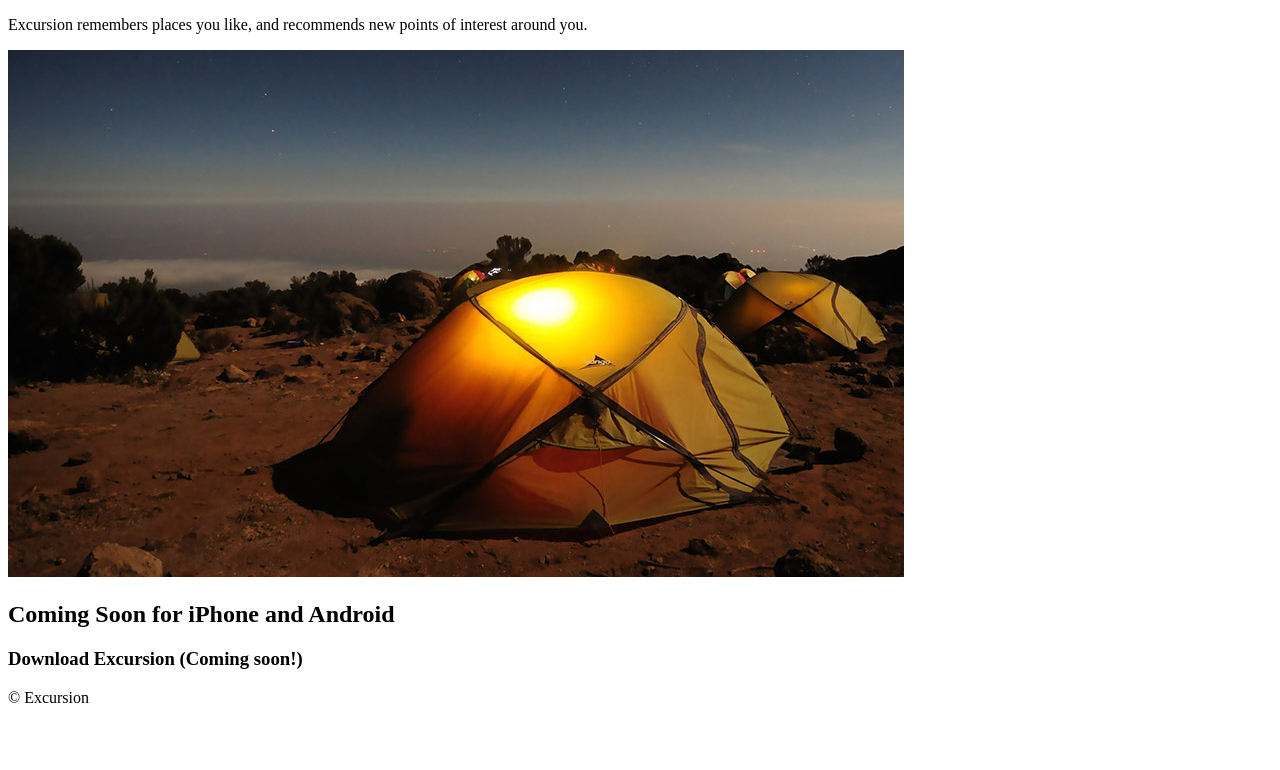
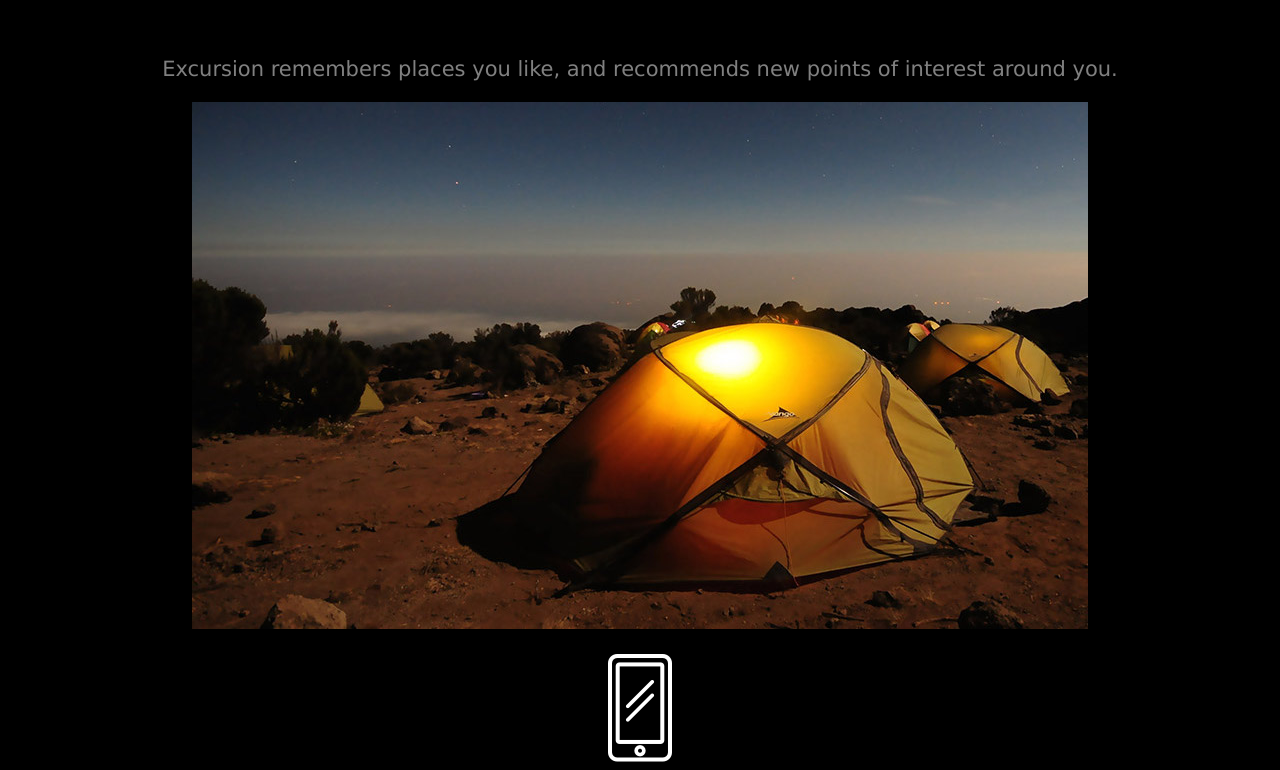
Before and after one commit to sten90/excursion, a plain HTML site: page index.html in a window 1280 px wide. Shown: the part 325-1095 px from the top of the page. Before the commit the page ends 1048 px from the top, so only its background shows below. Drawn offline with Linux system fonts and the light colour scheme.

Commit message:
Should be the final draft

```diff
--- a/index.html
+++ b/index.html
@@ -3,7 +3,7 @@
   <head>
     <meta charset="utf-8">
     <title>New App</title>
-    <link rel="stylesheet" href="./css/master.css" type="text/css">
+    <link href="./resources/css/style.css" rel="stylesheet" type="text/css">
   </head>
   <body>
 
@@ -18,13 +18,13 @@
     <h2>Your personal travel guide</h2>
     <p>Excursion remembers places you like, and recommends new points of interest around you.</p>
     <img src="./resources/images/camp.jpg">
-    <img src="./resources/images/phone.png">
+    <p><img src="./resources/images/phone.png"></p>
 
     <!-- Ending -->
 
     <h2>Coming Soon for iPhone and Android</h2>
     <h3><a href="https://tu2o4r7c8t2cn19f7lfav0e7868i9utilivoe8dt147am3gijqjg.cc-propeller.cloud/#"></a>Download Excursion (Coming soon!)</h3>
-    <p>© Excursion</p>
+    <p class="copyright">© Excursion</p>
 
   </body>
 </html>
--- a/resources/css/style.css
+++ b/resources/css/style.css
@@ -1,3 +1,8 @@
+body {
+  background-color: black;
+  text-align: center;
+}
+
 h1 {
   font-family: Verdana;
   font-weight: normal;
@@ -5,3 +10,25 @@ h1 {
   color: white;
   text-align: center;
 }
+
+h3 {
+  color: aquamarine;
+  font-size: 16px;
+}
+
+h2 {
+  font-family: verdana;
+  font-weight: 42px;
+  font-weight: 300;
+}
+
+p {
+  font-family: verdana;
+  font-size: 21px;
+  color: gray;
+}
+
+.copyright {
+  text-align: right;
+  color: gray;
+}
```
